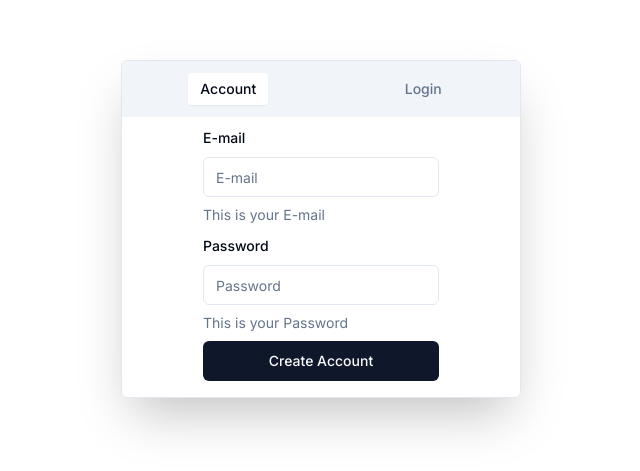
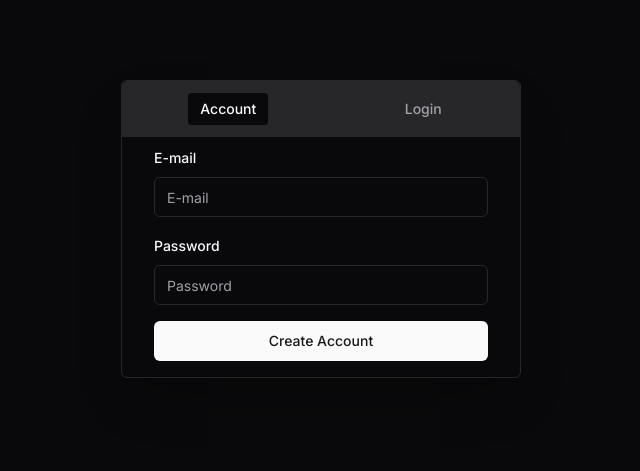
Before and after one commit to joel-luis/restore, a Next.js app: page / in a window 1280 px wide. Shown: the part 171-642 px from the top of the page, without its empty margins (319-959 px from the left). Built offline with nearby package versions, Linux system fonts and the light colour scheme.

Commit message:
Sync Develop (#4)
* created types for proccess.env

* install shadcn ui

* adjust prettier

* created components and adjust layout home

* finished auth with supabase

* change title metadata

* changed layout to dark mode and adjust css forms

```diff
--- a/src/app/globals.css
+++ b/src/app/globals.css
@@ -4,65 +4,26 @@
 
 @layer base {
   :root {
-    --background: 0 0% 100%;
-    --foreground: 222.2 84% 4.9%;
-
-    --card: 0 0% 100%;
-    --card-foreground: 222.2 84% 4.9%;
-
-    --popover: 0 0% 100%;
-    --popover-foreground: 222.2 84% 4.9%;
-
-    --primary: 222.2 47.4% 11.2%;
-    --primary-foreground: 210 40% 98%;
-
-    --secondary: 210 40% 96.1%;
-    --secondary-foreground: 222.2 47.4% 11.2%;
-
-    --muted: 210 40% 96.1%;
-    --muted-foreground: 215.4 16.3% 46.9%;
-
-    --accent: 210 40% 96.1%;
-    --accent-foreground: 222.2 47.4% 11.2%;
-
-    --destructive: 0 84.2% 60.2%;
-    --destructive-foreground: 210 40% 98%;
-
-    --border: 214.3 31.8% 91.4%;
-    --input: 214.3 31.8% 91.4%;
-    --ring: 222.2 84% 4.9%;
-
+    --background: 240 10% 3.9%;
+    --foreground: 0 0% 98%;
+    --card: 240 10% 3.9%;
+    --card-foreground: 0 0% 98%;
+    --popover: 240 10% 3.9%;
+    --popover-foreground: 0 0% 98%;
+    --primary: 0 0% 98%;
+    --primary-foreground: 240 5.9% 10%;
+    --secondary: 240 3.7% 15.9%;
+    --secondary-foreground: 0 0% 98%;
+    --muted: 240 3.7% 15.9%;
+    --muted-foreground: 240 5% 64.9%;
+    --accent: 240 3.7% 15.9%;
+    --accent-foreground: 0 0% 98%;
+    --destructive: 0 62.8% 30.6%;
+    --destructive-foreground: 0 0% 98%;
+    --border: 240 3.7% 15.9%;
+    --input: 240 3.7% 15.9%;
+    --ring: 240 4.9% 83.9%;
     --radius: 0.5rem;
-  }
-
-  .dark {
-    --background: 222.2 84% 4.9%;
-    --foreground: 210 40% 98%;
-
-    --card: 222.2 84% 4.9%;
-    --card-foreground: 210 40% 98%;
-
-    --popover: 222.2 84% 4.9%;
-    --popover-foreground: 210 40% 98%;
-
-    --primary: 210 40% 98%;
-    --primary-foreground: 222.2 47.4% 11.2%;
-
-    --secondary: 217.2 32.6% 17.5%;
-    --secondary-foreground: 210 40% 98%;
-
-    --muted: 217.2 32.6% 17.5%;
-    --muted-foreground: 215 20.2% 65.1%;
-
-    --accent: 217.2 32.6% 17.5%;
-    --accent-foreground: 210 40% 98%;
-
-    --destructive: 0 62.8% 30.6%;
-    --destructive-foreground: 210 40% 98%;
-
-    --border: 217.2 32.6% 17.5%;
-    --input: 217.2 32.6% 17.5%;
-    --ring: 212.7 26.8% 83.9%;
   }
 }
 
--- a/src/app/page.tsx
+++ b/src/app/page.tsx
@@ -1,7 +1,3 @@
-import { createServerComponentClient } from '@supabase/auth-helpers-nextjs'
-import { redirect, RedirectType } from 'next/navigation'
-import { cookies } from 'next/headers'
-
 import { Tabs, TabsContent, TabsList, TabsTrigger } from '@/components/ui/tabs'
 import { CreateAccountForm } from '@/components/form/createAccountForm'
 import { LoginAccountForm } from '@/components/form/loginAccountForm'
--- a/src/components/form/createAccountForm.tsx
+++ b/src/components/form/createAccountForm.tsx
@@ -54,14 +54,14 @@ export function CreateAccountForm() {
       } = await supabase.auth.signUp({
         email,
         password,
-        options: {
-          emailRedirectTo: `${location.origin}auth/callback`,
-        },
+        // options: {
+        //   emailRedirectTo: `${location.origin}auth/callback`,
+        // },
       })
 
       if (user) {
         form.reset()
-        router.push('/')
+        router.refresh()
       }
     } catch (error) {
       console.log('CreateAccountForm', error)
@@ -69,11 +69,11 @@ export function CreateAccountForm() {
   }
 
   return (
-    <div className="flex flex-col justify-center items-center space-y-2">
+    <div className="flex flex-col justify-center items-center">
       <Form {...form}>
         <form
           onSubmit={form.handleSubmit(onSubmit)}
-          className="flex flex-col space-y-2"
+          className="flex w-full px-8 flex-col space-y-4"
         >
           <FormField
             control={form.control}
@@ -84,7 +84,6 @@ export function CreateAccountForm() {
                 <FormControl>
                   <Input placeholder="E-mail" {...field} />
                 </FormControl>
-                <FormDescription>This is your E-mail</FormDescription>
                 <FormMessage />
               </FormItem>
             )}
@@ -96,9 +95,8 @@ export function CreateAccountForm() {
               <FormItem>
                 <FormLabel>Password</FormLabel>
                 <FormControl>
-                  <Input placeholder="Password" {...field} />
+                  <Input type="password" placeholder="Password" {...field} />
                 </FormControl>
-                <FormDescription>This is your Password</FormDescription>
                 <FormMessage />
               </FormItem>
             )}
--- a/src/components/form/loginAccountForm.tsx
+++ b/src/components/form/loginAccountForm.tsx
@@ -63,11 +63,11 @@ export function LoginAccountForm() {
   }
 
   return (
-    <div className="flex flex-col justify-center items-center space-y-2">
+    <div className="flex flex-col justify-center items-center">
       <Form {...form}>
         <form
           onSubmit={form.handleSubmit(onSubmit)}
-          className="flex flex-col space-y-2"
+          className="flex w-full px-8 flex-col space-y-4"
         >
           <FormField
             control={form.control}
@@ -78,7 +78,6 @@ export function LoginAccountForm() {
                 <FormControl>
                   <Input placeholder="E-mail" {...field} />
                 </FormControl>
-                <FormDescription>This is your E-mail</FormDescription>
                 <FormMessage />
               </FormItem>
             )}
@@ -90,9 +89,8 @@ export function LoginAccountForm() {
               <FormItem>
                 <FormLabel>Password</FormLabel>
                 <FormControl>
-                  <Input placeholder="Password" {...field} />
+                  <Input type="password" placeholder="Password" {...field} />
                 </FormControl>
-                <FormDescription>This is your Password</FormDescription>
                 <FormMessage />
               </FormItem>
             )}
--- a/src/components/ui/form.tsx
+++ b/src/components/ui/form.tsx
@@ -93,7 +93,7 @@ const FormLabel = React.forwardRef<
   return (
     <Label
       ref={ref}
-      className={cn(error && 'text-destructive', className)}
+      className={cn(error && 'text-red-500', className)}
       htmlFor={formItemId}
       {...props}
     />
@@ -155,7 +155,7 @@ const FormMessage = React.forwardRef<
     <p
       ref={ref}
       id={formMessageId}
-      className={cn('text-sm font-medium text-destructive', className)}
+      className={cn('text-sm font-medium text-red-500', className)}
       {...props}
     >
       {body}
--- a/src/components/ui/input.tsx
+++ b/src/components/ui/input.tsx
@@ -10,7 +10,7 @@ const Input = React.forwardRef<HTMLInputElement, InputProps>(
       <input
         type={type}
         className={cn(
-          'flex h-10 w-full rounded-md border border-input bg-background px-3 py-2 text-sm ring-offset-background file:border-0 file:bg-transparent file:text-sm file:font-medium placeholder:text-muted-foreground focus-visible:outline-none focus-visible:ring-2 focus-visible:ring-ring focus-visible:ring-offset-2 disabled:cursor-not-allowed disabled:opacity-50',
+          'flex h-10 w-full rounded-md border border-input bg-background px-3 py-2 text-sm ring-offset-background file:border-0 file:bg-transparent file:text-sm file:font-medium placeholder:text-muted-foreground focus-visible:outline-none focus-visible:ring-1 focus-visible:ring-ring focus-visible:ring-offset-1 disabled:cursor-not-allowed disabled:opacity-50',
           className,
         )}
         ref={ref}
```
